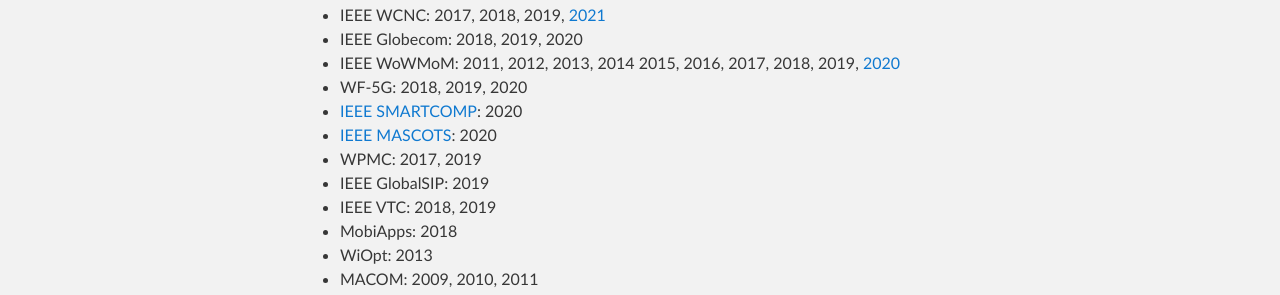
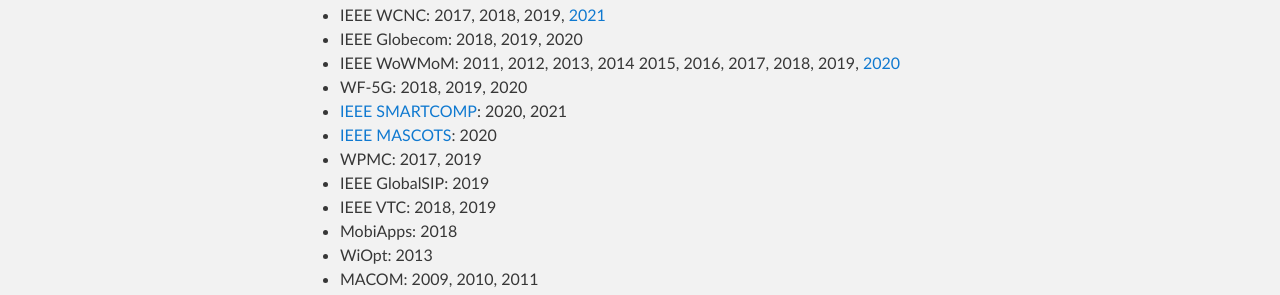
Before and after one commit to ccicconetti/ccicconetti.github.io, a Jekyll site: the page built from editorial.md, in a window 1280 px wide. Shown: the part 1158-1453 px from the top of the page. Built offline with Jekyll 4.4.1, drawn with Linux system fonts in a browser that asks for light colours.

Commit message:
Update editorial

```diff
--- a/editorial.md
+++ b/editorial.md
@@ -43,7 +43,7 @@ layout: page
 - IEEE Globecom: 2018, 2019, 2020
 - IEEE WoWMoM: 2011, 2012, 2013, 2014 2015, 2016, 2017, 2018, 2019, [2020](http://www.cs.ucc.ie/wowmom2020/)
 - WF-5G: 2018, 2019, 2020
-- [IEEE SMARTCOMP](https://www.smart-comp.info/): 2020
+- [IEEE SMARTCOMP](https://www.smart-comp.info/): 2020, 2021
 - [IEEE MASCOTS](http://mascots.iitis.pl/): 2020
 - WPMC: 2017, 2019
 - IEEE GlobalSIP: 2019
```
